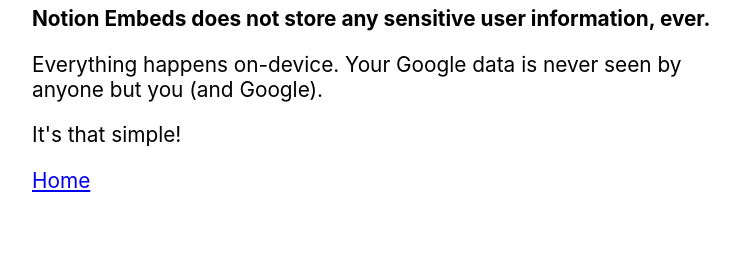
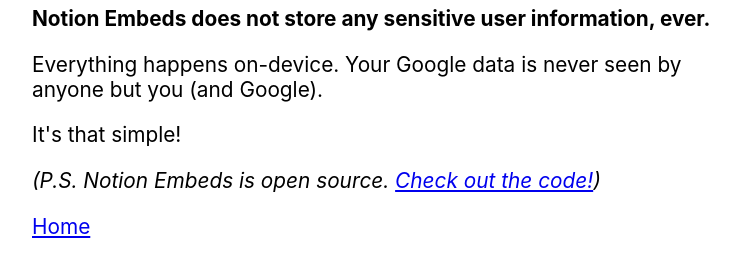
Before and after one commit to PullJosh/notion-embeds, a plain HTML site: page privacy-policy/index.html in a window 1280 px wide. Shown: the part 100-376 px from the top of the page, without its empty margins (258-998 px from the left). Drawn offline with Linux system fonts and the light colour scheme.

Commit message:
Add source code link to privacy policy page

```diff
--- a/privacy-policy/index.html
+++ b/privacy-policy/index.html
@@ -30,6 +30,14 @@
       you (and Google).
     </p>
     <p>It's that simple!</p>
+    <p>
+      <em>
+        (P.S. Notion Embeds is open source.
+        <a href="https://github.com/PullJosh/notion-embeds"
+          >Check out the code!</a
+        >)
+      </em>
+    </p>
     <p><a href="/">Home</a></p>
   </body>
 </html>
```
